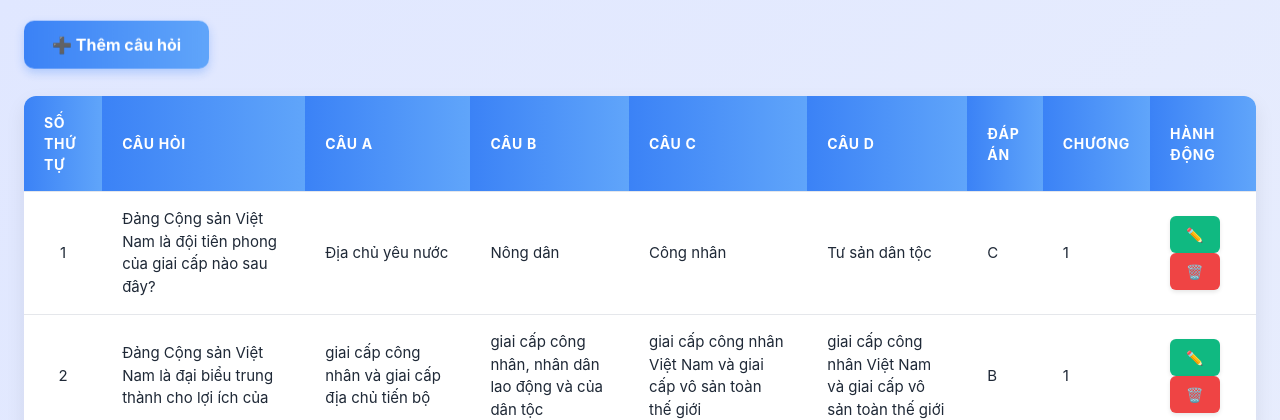
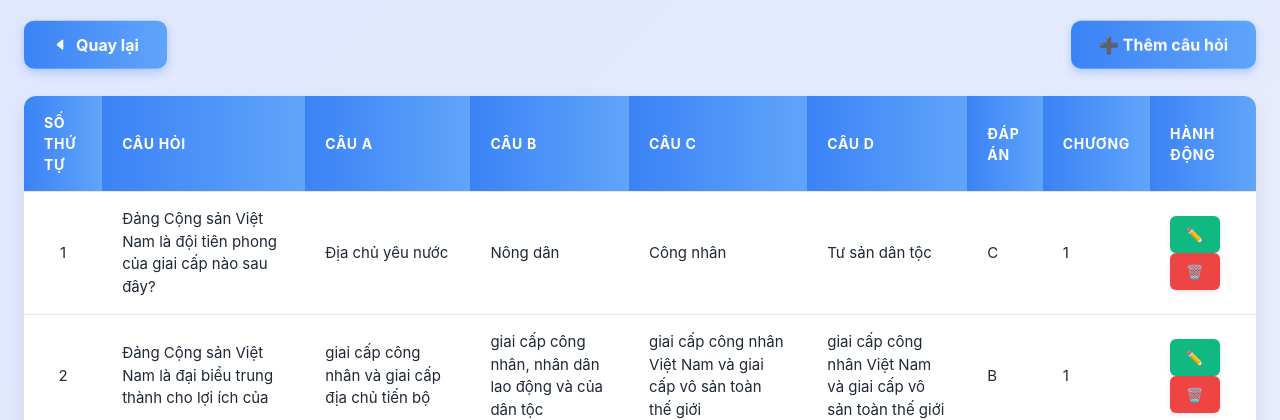
Before and after one commit to winlilom24/NhomTN, a PHP site: page /duanDangNhap/views/questionManager.php in a window 1280 px wide. Shown: the top 420 px of the page. Run offline with PHP 8.4, Linux system fonts and the light colour scheme; data comes from the database, SQL or seed files in the repository.

Commit message:
thêm nút quay lại và chỉnh  css

```diff
--- a/style/css/questionManager.css
+++ b/style/css/questionManager.css
@@ -22,6 +22,41 @@ body {
   margin: 0 auto;
 }
 
+/* Kiểu cho header chứa nút và nút quqy lại */
+.header-controls {
+  display: flex;
+  justify-content: space-between;
+  align-items: center;
+  margin-bottom: 24px;
+}
+#back {
+  background: linear-gradient(to right, #3b82f6, #60a5fa); /* Gradient xanh */
+  color: white;
+  padding: 12px 28px;
+  border: none;
+  border-radius: 10px;
+  font-size: 16px;
+  font-weight: 700;
+  cursor: pointer;
+  transition: all 0.3s ease;
+  display: inline-flex;
+  align-items: center;
+  gap: 8px;
+  box-shadow: 0 4px 10px rgba(59, 130, 246, 0.3); /* Bóng nhẹ */
+  animation: float 2s ease-in-out infinite; /* Hiệu ứng nổi nhẹ */
+}
+
+#back:hover {
+  background: linear-gradient(to right, #2563eb, #3b82f6);
+  transform: translateY(-3px); /* Hiệu ứng nâng lên */
+  box-shadow: 0 6px 14px rgba(59, 130, 246, 0.4);
+  animation: pulse 1.5s infinite; /* Hiệu ứng nhấp nháy khi hover */
+}
+
+#back:active {
+  transform: translateY(0);
+  box-shadow: 0 2px 6px rgba(59, 130, 246, 0.2);
+}
 /* Kiểu cho nút "Thêm" */
 #add {
   background: linear-gradient(to right, #3b82f6, #60a5fa); /* Gradient xanh */
@@ -80,7 +115,6 @@ body {
 /* Kiểu cho bảng */
 .cau_hoi {
   margin-top: 24px;
-
 }
 
 .cau_hoi table {
--- a/views/questionManager.php
+++ b/views/questionManager.php
@@ -7,11 +7,18 @@
     <!-- <link rel="stylesheet" href="../style/css/modal.css"> -->
     <script src="https://ajax.googleapis.com/ajax/libs/jquery/3.7.1/jquery.min.js"></script>
     <link rel="stylesheet" href="../style/css/questionManager.css">
+    <script type="module" src="https://unpkg.com/ionicons@7.1.0/dist/ionicons/ionicons.esm.js"></script>
+    <script nomodule src="https://unpkg.com/ionicons@7.1.0/dist/ionicons/ionicons.js"></script>
 </head>
 <body>
 
-    <button id="add">➕ Thêm câu hỏi</button>
+    <div class="header-controls">
+        <a href= "homeAdmin.php">
+        <button id="back"><ion-icon name="caret-back-outline"></ion-icon>Quay lại</button>
+        </a>
 
+        <button id="add">➕ Thêm câu hỏi</button>
+    </div>
     <div class="cau_hoi">
         <table border="1">
             <thead>
```
